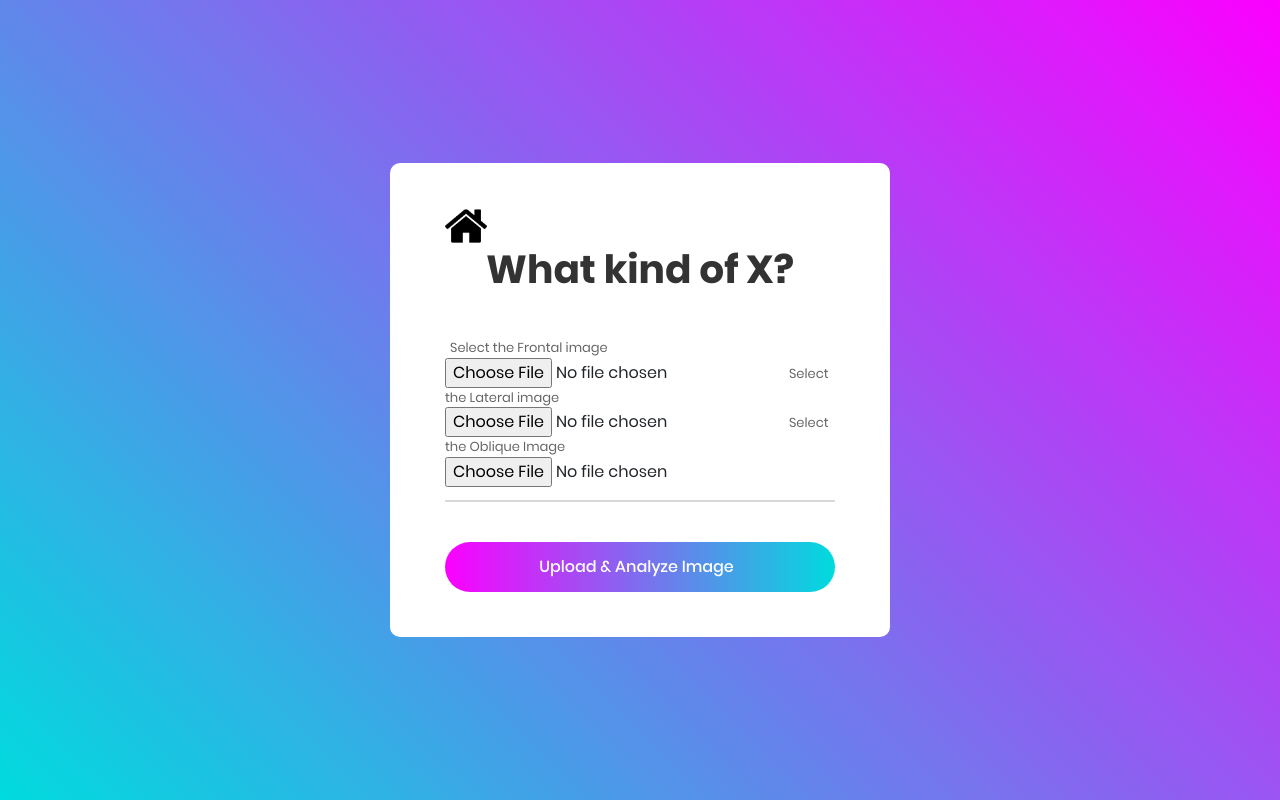
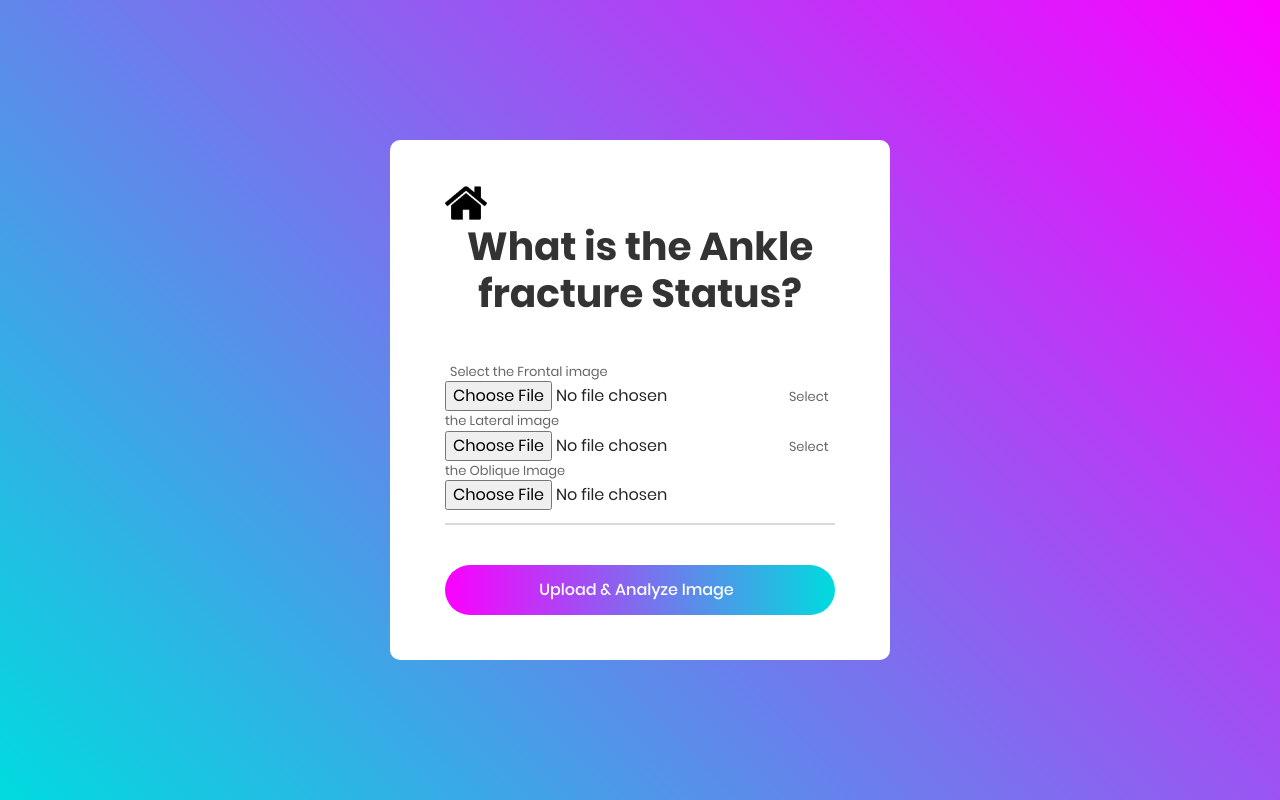
Before and after one commit to RMYazdi/webapp, a plain HTML site: page app/static/index.html in a window 1280 px wide. Drawn offline with Linux system fonts and the light colour scheme; files that its build step writes are made by us from their sources; files whose address does not match are found by name.

Commit message:
Update index.html

```diff
--- a/app/static/index.html
+++ b/app/static/index.html
@@ -28,7 +28,7 @@
 	<div class="container-contact100">
 		<div class="wrap-contact100">
 			<a href="/"><img height="42" width="42" src="static/images/25694.png" ></a>
-			<span class="contact100-form-title">What kind of X?</span>
+			<span class="contact100-form-title">What is the Ankle fracture Status?</span>
 			<form class="contact100-form validate-form" action="/upload" method="post" enctype="multipart/form-data">
 				<div class="wrap-input100 validate-input" data-validate = "Valid image file is required: jpeg">
 					<span class="label-input100">Select the Frontal image</span>
```
